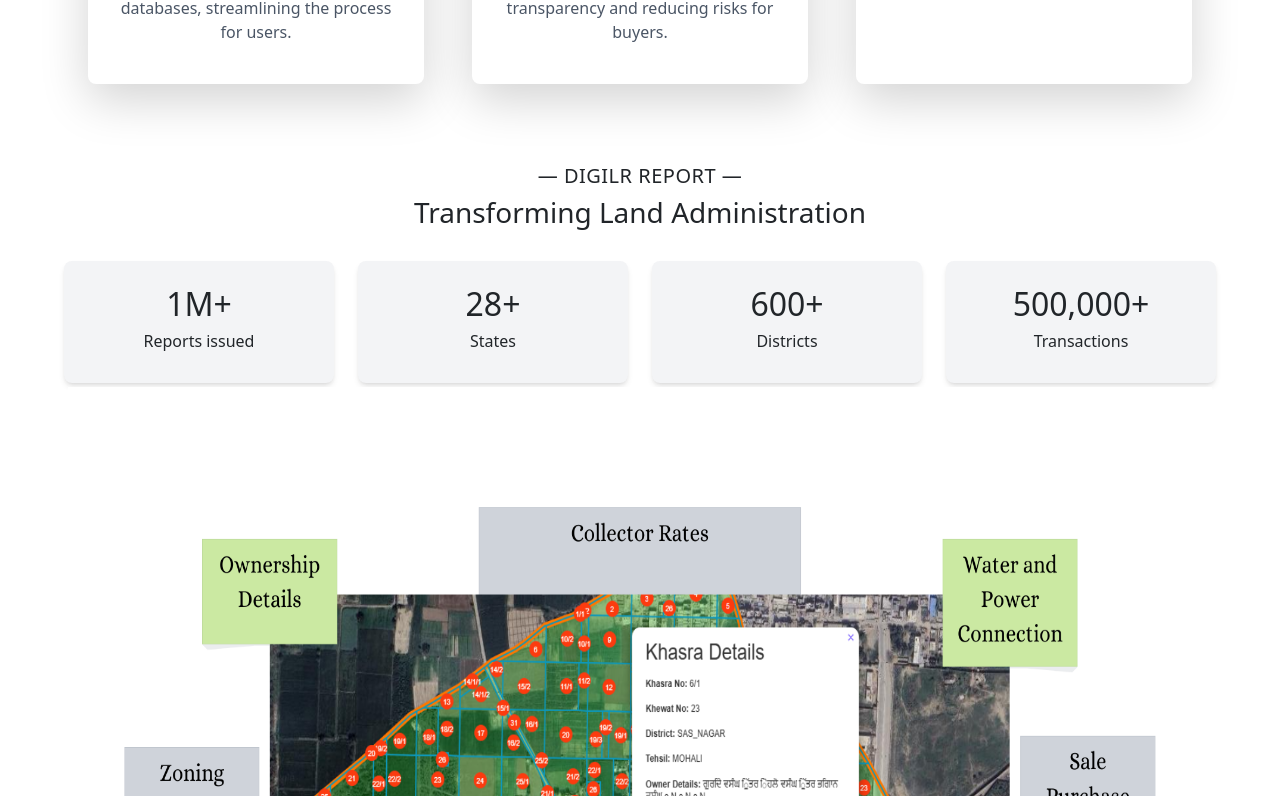
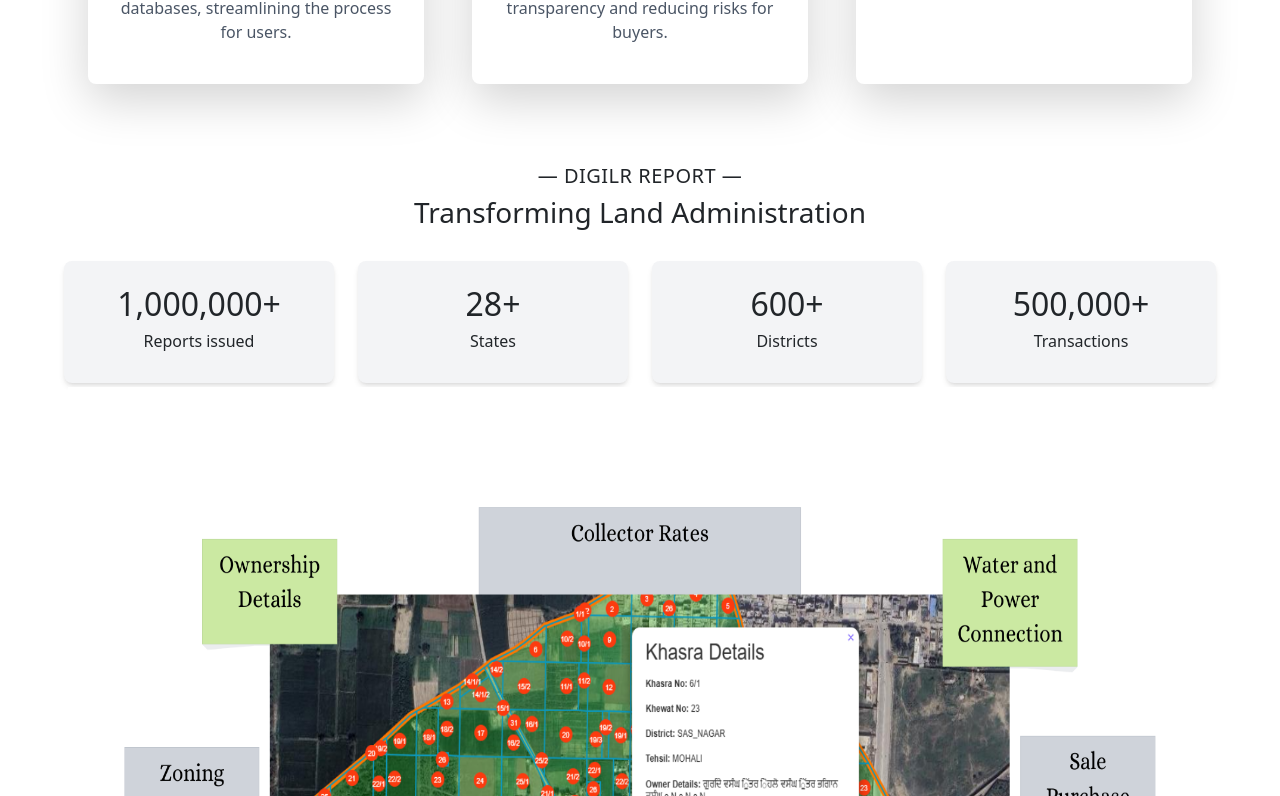
Before and after one commit to AnshulDIgiLR/DigiLR-Website, a React (Vite) app: page / in a window 1280 px wide. Shown: the part 1564-2360 px from the top of the page. Built offline with nearby package versions, Linux system fonts and the light colour scheme.

Commit message:
increment in about

```diff
--- a/package.json
+++ b/package.json
@@ -14,10 +14,14 @@
     "@tailwindcss/vite": "^4.0.6",
     "bootstrap": "^5.3.3",
     "react": "^19.0.0",
+    "react-countup": "^6.5.3",
     "react-dom": "^19.0.0",
     "react-icons": "^5.4.0",
+    "react-intersection-observer": "^9.15.1",
     "react-scroll": "^1.9.3",
-    "tailwindcss": "^4.0.6"
+    "react-scroll-trigger": "^0.6.14",
+    "tailwindcss": "^4.0.6",
+    "trigger": "^1.1.1"
   },
   "devDependencies": {
     "@eslint/js": "^9.19.0",
--- a/src/Components/About.jsx
+++ b/src/Components/About.jsx
@@ -1,11 +1,18 @@
-import React from "react";
+import React, { useState } from "react";
+import CountUp from "react-countup";
+import { useInView } from "react-intersection-observer";
 
 export default function About() {
+  const { ref, inView } = useInView({ triggerOnce: true });
+
   return (
-    <div className="w-[100%] text-center py-10 mx-auto max-w-6xl" id="about">
+    // <ScrollTrigger onEnter={()=> setCounterOn(true)} onExit={()=> setCounterOn(false)}>
+      <div ref={ref} className="w-[100%] text-center py-10 mx-auto max-w-6xl" id="about">
         {/* Header Section */}
         <div className="mb-8">
-        <h5 className="font-semibold uppercase tracking-wide">— DigiLR Report —</h5>
+          <h5 className="font-semibold uppercase tracking-wide">
+            — DigiLR Report —
+          </h5>
           <h3 className="text-3xl font-bold">
             Transforming Land Administration
           </h3>
@@ -14,23 +21,30 @@
         {/* Statistics Section (Displayed in Columns) */}
         <div className="grid grid-cols-1 md:grid-cols-2 lg:grid-cols-4 gap-6">
           <div className="p-6 bg-gray-100 rounded-lg shadow-md">
-          <h2 className="text-4xl font-bold text-blue-600">1M+</h2>
+            <h2 className="text-4xl font-bold text-blue-600">{inView ? <CountUp start={0} end={1000000} duration={3} delay={0} separator="," /> : "1M"}+</h2>
             <h6 className="text-gray-700">Reports issued</h6>
           </div>
           <div className="p-6 bg-gray-100 rounded-lg shadow-md">
-          <h2 className="text-4xl font-bold text-blue-600">28+</h2>
+            <h2 className="text-4xl font-bold text-blue-600">
+            {inView && <CountUp start={0} end={28} duration={3} delay={0} />}+
+            </h2>
             <h6 className="text-gray-700">States</h6>
           </div>
           <div className="p-6 bg-gray-100 rounded-lg shadow-md">
-          <h2 className="text-4xl font-bold text-blue-600">600+</h2>
+            <h2 className="text-4xl font-bold text-blue-600">{inView && <CountUp start={0} end={600} duration={3} delay={0} />}+</h2>
             <h6 className="text-gray-700">Districts</h6>
           </div>
           <div className="p-6 bg-gray-100 rounded-lg shadow-md">
-          <h2 className="text-4xl font-bold text-blue-600">500,000+</h2>
+            <h2 className="text-4xl font-bold text-blue-600">{inView && <CountUp start={0} end={500000} duration={3} delay={0} seperator="," />}+</h2>
             <h6 className="text-gray-700">Transactions</h6>
           </div>
         </div>
-      <img src="./Ownership Details.png" alt="Document Icon" className="w-screen h-screen p-1" />
+        <img
+          src="./Ownership Details.png"
+          alt="Document Icon"
+          className="w-screen h-screen p-1"
+        />
       </div>
+    // </ScrollTrigger>
   );
 }
```
Also changed, not shown: 1 other file (tests, documents, lock files or other folders). Lines whose indentation alone changed are shown as unchanged.
